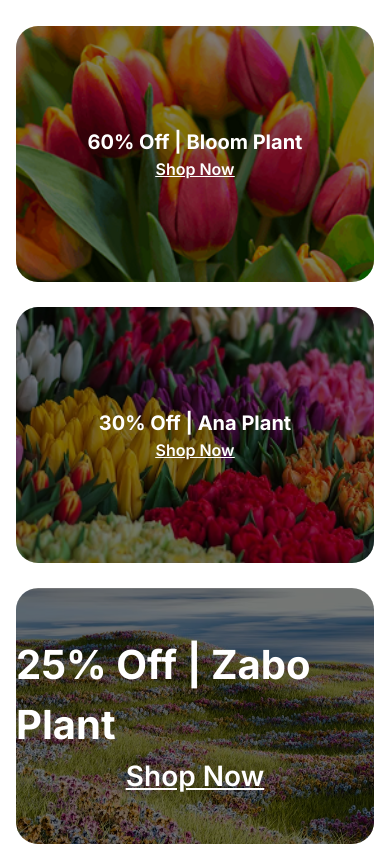
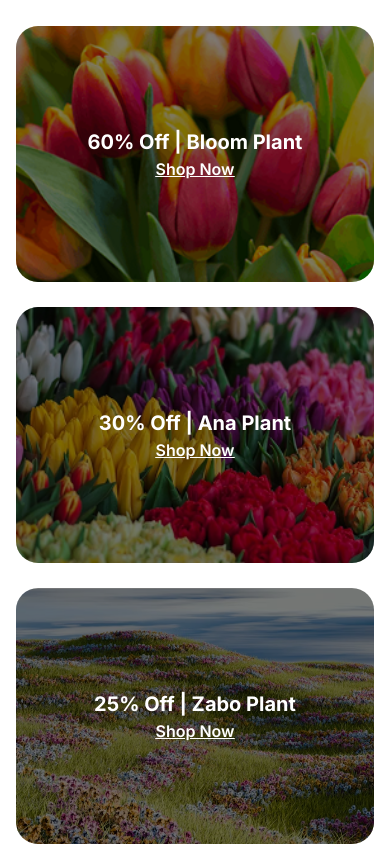
Before and after one commit to ahsanhabib72829/ahsanhabib, a website: page index.html in a window 390 px wide. Shown: the part 3642-4486 px from the top of the page. Drawn offline with nearby package versions, Linux system fonts and the light colour scheme; files that its build step writes are made by us from their sources.

Commit message:
lage img text update

```diff
--- a/index.html
+++ b/index.html
@@ -200,8 +200,8 @@
              rounded-[22px] overflow-hidden bg-center bg-cover w-full object-cover bg-no-repeat
              relative before:absolute before:inset-0 before:bg-[rgba(0,0,0,0.5)] h-64 lg:h-96">
                     <div class="flex flex-col items-center justify-center h-full relative z-10">
-                        <h1 class="font-bold text-[40px] text-white">25% Off | Zabo Plant</h1>
-                        <h4 class="font-semibold text-[28px] text-white underline"><a href="#">Shop Now</a></h4>
+                        <h1 class="font-bold text-[20px] lg:text-[40px] text-white">25% Off | Zabo Plant</h1>
+                        <h4 class="font-semibold text-[16px] lg:text-[28px] text-white underline"><a href="#">Shop Now</a></h4>
                     </div>
                 </div>
 
```
